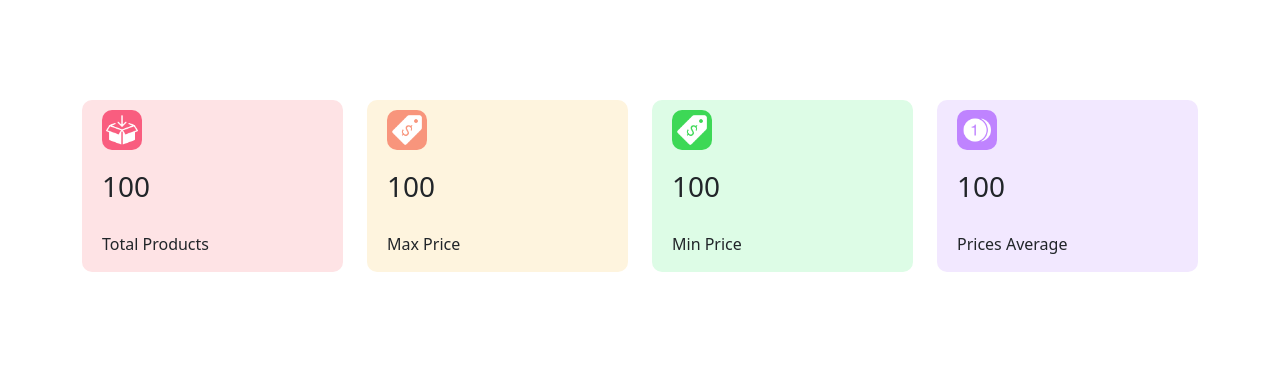
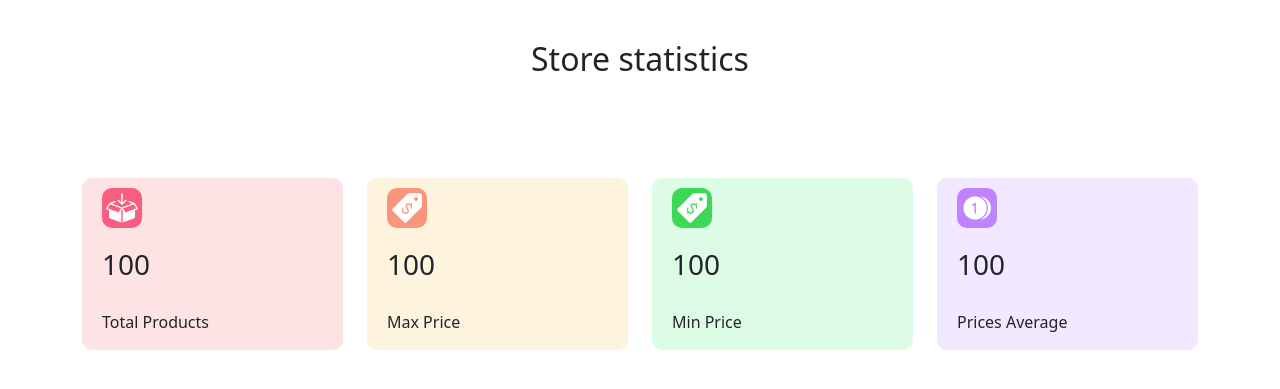
Before and after one commit to AzizHr/BRIEF_4, a PHP site: page /admin/statistics.php in a window 1280 px wide. Shown: the part 66-455 px from the top of the page. Run offline with PHP 8.4, Linux system fonts and the light colour scheme; a user stored in the database is signed in.

Commit message:
update kn

```diff
--- a/LIVRABLE_3&4/Gaming_Store/admin/statistics.php
+++ b/LIVRABLE_3&4/Gaming_Store/admin/statistics.php
@@ -41,6 +41,7 @@ require_once '../php/database.php';
             </div>
         </div>
     </nav>
+    <h2 class="title"">Store statistics</h2>
     <div class="container align-content-center" style="margin-top:100px; margin-bottom:80px;">
         <div class="row sts">
             <div class="col-lg-3 col-md-6 col-sm-12">
--- a/LIVRABLE_3&4/Gaming_Store/assets/css/statistics.css
+++ b/LIVRABLE_3&4/Gaming_Store/assets/css/statistics.css
@@ -83,3 +83,9 @@
 .i_m_g{
     width: 80%;
 }
+
+.title{
+    text-align: center;
+    margin-top: 40px;
+    margin-bottom: 20px;
+}
```
